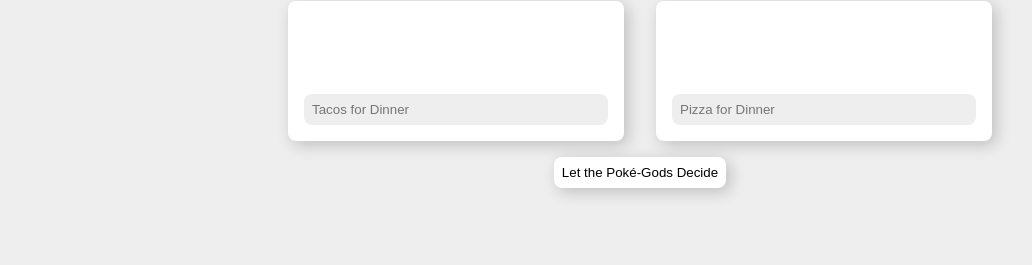
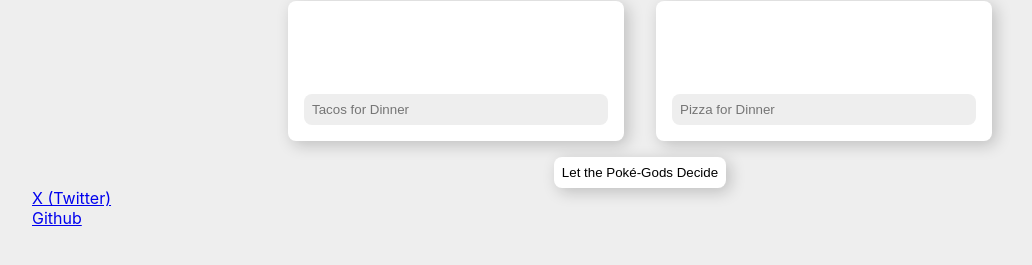
Before and after one commit to olliechap/pokefate, a plain HTML site: page index.html in a window 1280 px wide. Shown: the part 113-378 px from the top of the page, without its empty margins (0-1032 px from the left). Drawn offline with Linux system fonts and the light colour scheme.

Commit message:
Added links

```diff
--- a/index.html
+++ b/index.html
@@ -26,4 +26,9 @@
         <button id="start-battle-button">Let the Poké-Gods Decide</button>
     </div>
 </body>
+<footer>
+    <a href="https://x.com/olliechapman">X (Twitter)</a>
+    <br>
+    <a href="https://github.com/olliechap/pokefate">Github</a>
+</footer>
 </html>
```
Also changed, not shown: stylesheet.css (line endings or trailing spaces).
